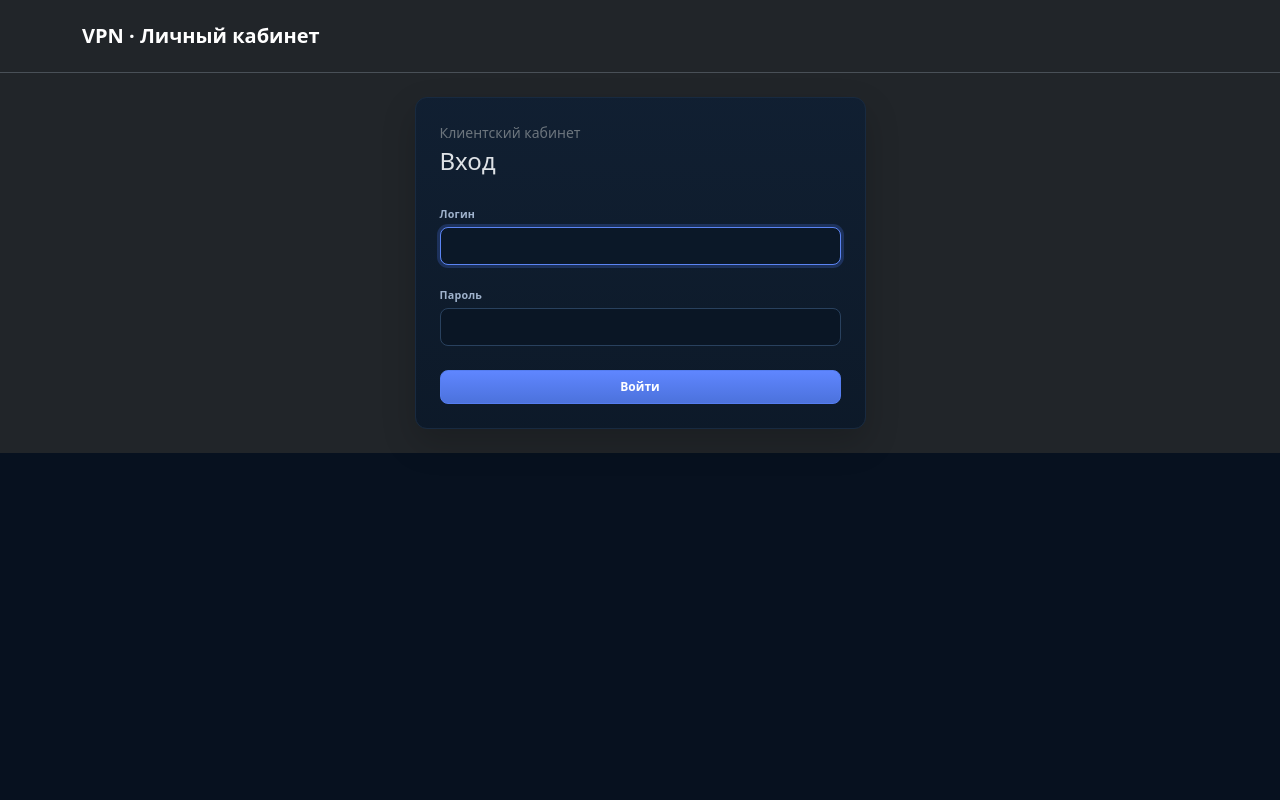
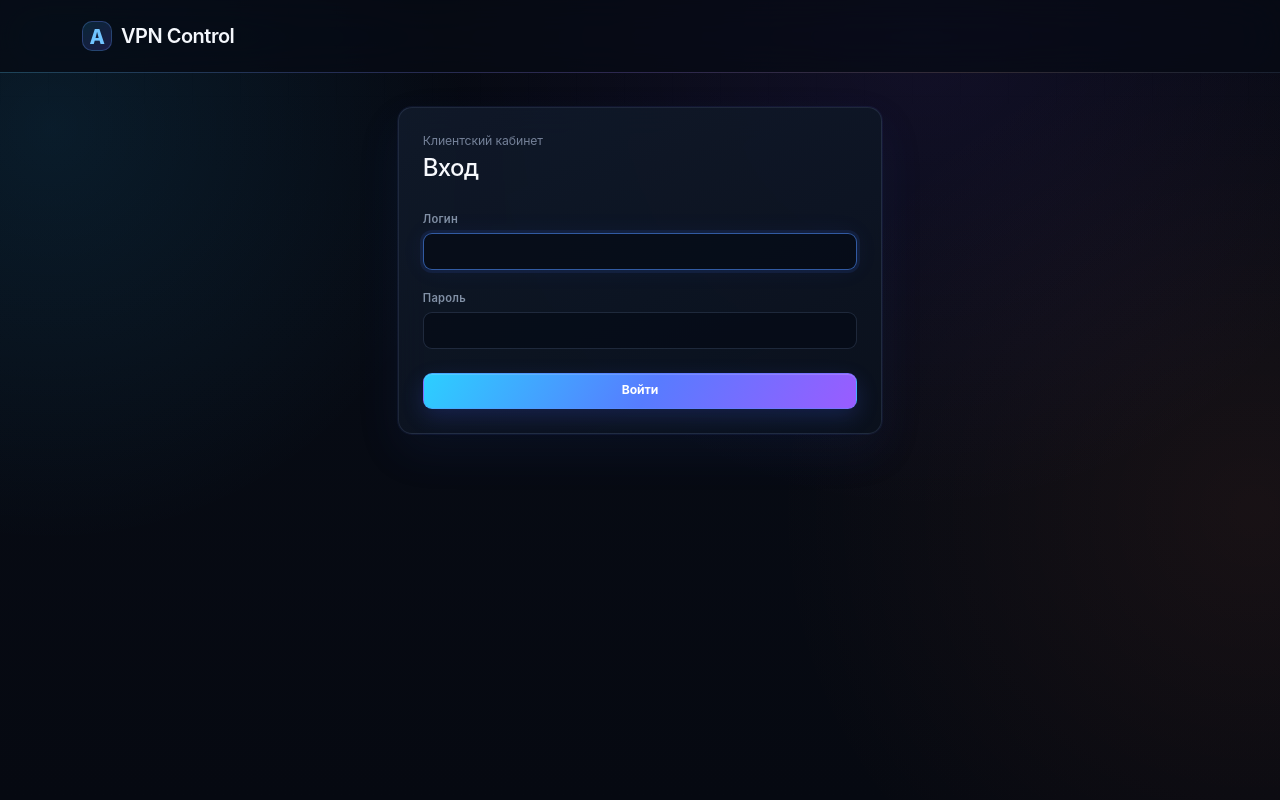
Before and after one commit to stalkerxz/amnezia-control, a Django app: page /cabinet/login/ in a window 1280 px wide. Run offline with Django 5.2, Linux system fonts and the light colour scheme; parts of the project's set-up code (start-up, migrations or seed data) failed here and were passed over.

Commit message:
feat(ui): enable v4 theme in customer portal

```diff
--- a/amnezia_control/templates/customer_portal/base.html
+++ b/amnezia_control/templates/customer_portal/base.html
@@ -38,10 +38,15 @@
     rel="stylesheet"
   >
 
+  <link
+    href="{% static 'css/app-v4.css' %}"
+    rel="stylesheet"
+  >
+
 </head>
 
 
-<body>
+<body class="customer-portal-shell">
 
   <nav class="navbar border-bottom">
 
@@ -51,7 +56,7 @@
         class="navbar-brand fw-semibold"
         href="{% url 'customer-portal-home' %}"
       >
-        VPN · Личный кабинет
+        VPN Control
       </a>
 
 
```
